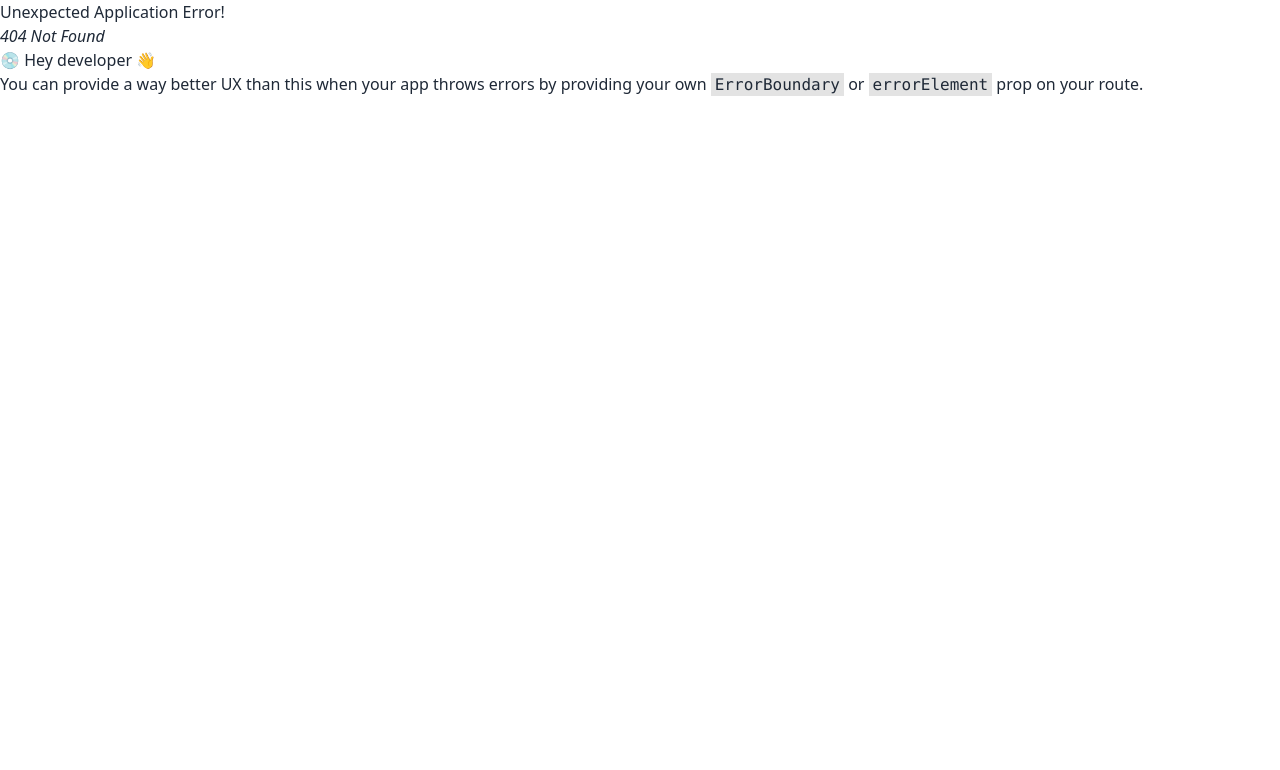
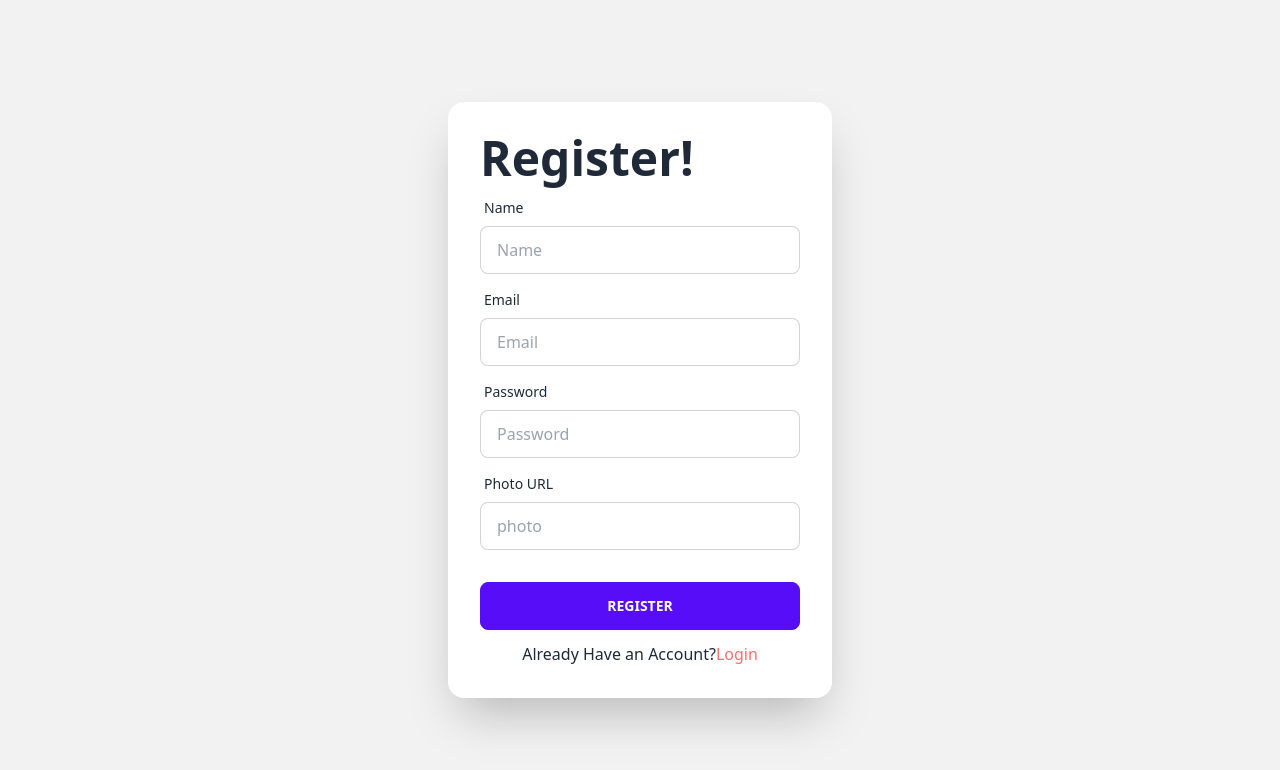
Before and after one commit to nashif770/ToyStore, a React (Vite) app: page /register in a window 1280 px wide. Before the commit this address had no page. Shown: the top 770 px of the page. Built offline with nearby package versions, Linux system fonts and the light colour scheme.

Commit message:
login & register page added

```diff
--- a/public/toys.json
+++ b/public/toys.json
@@ -118,7 +118,7 @@
     "Category": "Assassin",
     "Price": 120,
     "Rating": 4.3
-  }
+  },
   {
     "Picture": "custodian-guard.jpg",
     "Race": "Adeptus Custodes",
--- /dev/null
+++ b/src/Components/Login&Registration/Login.jsx
@@ -0,0 +1,56 @@
+import React from "react";
+import { Link } from "react-router-dom";
+
+const Login = () => {
+  return (
+    <>
+      <div className="hero min-h-screen bg-base-200">
+        <div className="hero-content flex-col lg:flex-row-reverse">
+          <div className="card flex-shrink-0 w-full max-w-sm shadow-2xl bg-base-100">
+            <div className="card-body">
+              <h1 className="text-5xl font-bold">Login now!</h1>
+              <div className="form-control">
+                <label className="label">
+                  <span className="label-text">Email</span>
+                </label>
+                <input
+                  type="text"
+                  placeholder="email"
+                  className="input input-bordered"
+                />
+              </div>
+              <div className="form-control">
+                <label className="label">
+                  <span className="label-text">Password</span>
+                </label>
+                <input
+                  type="text"
+                  placeholder="password"
+                  className="input input-bordered"
+                />
+                <label className="label">
+                  <a href="#" className="label-text-alt link link-hover">
+                    Forgot password?
+                  </a>
+                </label>
+              </div>
+              <div className="form-control mt-6">
+                <button className="btn btn-primary">Login</button>
+                <div className="divider">OR</div>
+                <button className="btn btn-circle btn-outline m-auto">G</button>
+                <p className="text-center mt-3">
+                  Don't Have an Account?
+                  <Link to="/register" className="text-red-400">
+                    Register
+                  </Link>
+                </p>
+              </div>
+            </div>
+          </div>
+        </div>
+      </div>
+    </>
+  );
+};
+
+export default Login;
--- /dev/null
+++ b/src/Components/Login&Registration/Register.jsx
@@ -0,0 +1,69 @@
+import React from "react";
+import { Link } from "react-router-dom";
+
+const Register = () => {
+  return (
+    <>
+      <div className="hero min-h-screen bg-base-200">
+        <div className="hero-content flex-col lg:flex-row-reverse w-1/2">
+          <div className="card  w-full max-w-sm shadow-2xl bg-base-100">
+            <div className="card-body">
+              <h1 className="text-5xl font-bold">Register!</h1>
+              <div className="form-control">
+                <label className="label">
+                  <span className="label-text">Name</span>
+                </label>
+                <input
+                  type="text"
+                  placeholder="Name"
+                  className="input input-bordered"
+                />
+              </div>
+              <div className="form-control">
+                <label className="label">
+                  <span className="label-text">Email</span>
+                </label>
+                <input
+                  type="email"
+                  placeholder="Email"
+                  className="input input-bordered"
+                />
+              </div>
+              <div className="form-control">
+                <label className="label">
+                  <span className="label-text">Password</span>
+                </label>
+                <input
+                  type="password"
+                  placeholder="Password"
+                  className="input input-bordered"
+                />
+              </div>
+              <div className="form-control">
+                <label className="label">
+                  <span className="label-text">Photo URL</span>
+                </label>
+                <input
+                  type="text"
+                  placeholder="photo"
+                  className="input input-bordered"
+                />
+              </div>
+              <div className="form-control mt-6">
+                <button className="btn btn-primary">Register</button>
+                <p className="text-center mt-3">
+                  Already Have an Account?
+                  <Link to="/login" className="text-red-400">
+                    Login
+                  </Link>
+                </p>
+              </div>
+            </div>
+          </div>
+        </div>
+      </div>
+    </>
+  );
+};
+
+export default Register;
```
Also changed, not shown: src/Routes/Routes.jsx (+11 -1 lines).
